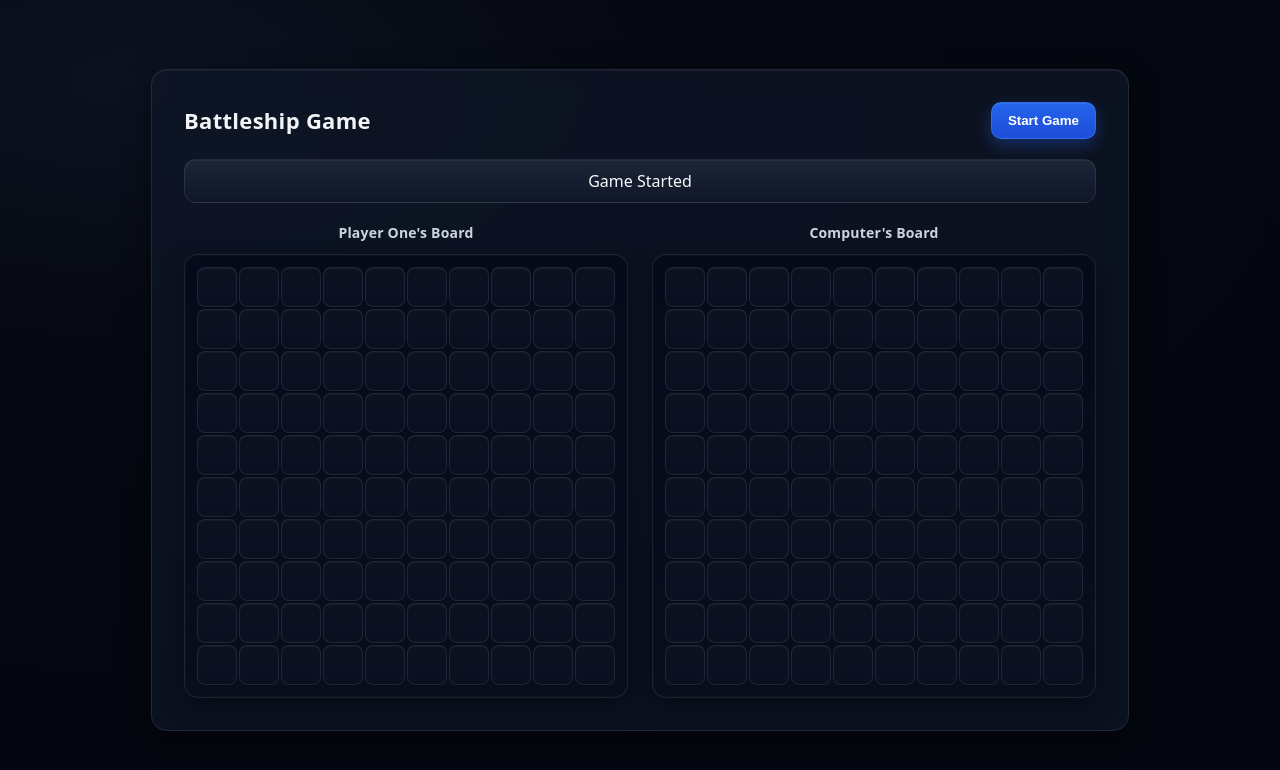
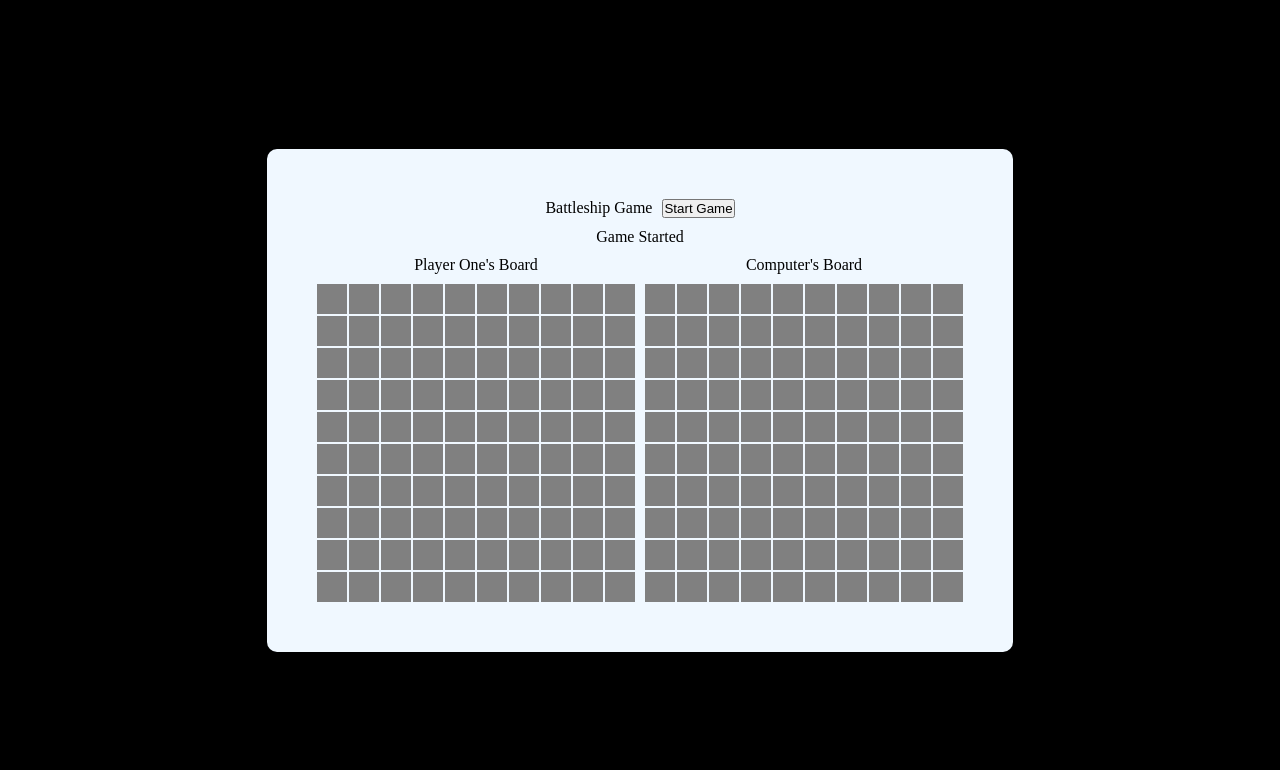
Before and after one commit to g-partha/battleship, a website with bundled scripts: page src/index.html in a window 1280 px wide. Both pictures are taken after a click on the button "Start Game". Built offline with nearby package versions, Linux system fonts and the light colour scheme.

Commit message:
refactor(style.css): Simplify style

```diff
--- a/src/style.css
+++ b/src/style.css
@@ -4,146 +4,54 @@
   box-sizing: border-box;
 }
 body {
-  background: radial-gradient(1200px 600px at 10% 10%, #0b1220, #060913 40%, #04070f 100%);
-  color: #e5e7eb;
-  font-family: system-ui, -apple-system, Segoe UI, Roboto, Ubuntu, Cantarell, Noto Sans, Helvetica, Arial, "Apple Color Emoji", "Segoe UI Emoji";
+  background-color: black;
   display: flex;
   min-height: 100vh;
   align-items: center;
   justify-content: center;
-  line-height: 1.4;
 }
 div#game-container {
-  background: rgba(17, 24, 39, 0.7);
-  -webkit-backdrop-filter: saturate(1.2) blur(12px);
-  backdrop-filter: saturate(1.2) blur(12px);
-  border: 1px solid rgba(148, 163, 184, 0.15);
-  padding: 32px;
-  border-radius: 16px;
+  background-color: aliceblue;
+  padding: 50px;
+  border-radius: 10px;
   display: flex;
-  gap: 20px;
+  gap: 10px;
   flex-direction: column;
   align-items: center;
-  box-shadow: 0 10px 30px rgba(0, 0, 0, 0.45), inset 0 1px 0 rgba(255, 255, 255, 0.04);
 }
 div#game-title {
-  width: 100%;
   display: flex;
-  align-items: center;
-  justify-content: space-between;
-  gap: 12px;
+  gap: 10px;
 }
 div#game-title span {
-  display: inline-flex;
-  align-items: center;
-  gap: 10px;
-  font-weight: 700;
-  font-size: 22px;
-  letter-spacing: 0.3px;
-  color: #f3f4f6;
+  display: flex;
 }
 div#game-title button#start-restart-game {
-  display: inline-flex;
-}
-
-button#start-restart-game {
-  padding: 10px 16px;
-  border-radius: 10px;
-  background: linear-gradient(180deg, #2563eb, #1d4ed8);
-  color: #ffffff;
-  font-weight: 600;
-  border: 1px solid rgba(59, 130, 246, 0.5);
-  box-shadow: 0 6px 16px rgba(37, 99, 235, 0.35), inset 0 1px 0 rgba(255, 255, 255, 0.08);
-  cursor: pointer;
-  transition: transform 120ms ease, box-shadow 120ms ease, filter 120ms ease;
-}
-button#start-restart-game:hover {
-  filter: brightness(1.07);
-  box-shadow: 0 8px 22px rgba(37, 99, 235, 0.45), inset 0 1px 0 rgba(255, 255, 255, 0.12);
-}
-button#start-restart-game:active {
-  transform: translateY(1px);
-}
-button#start-restart-game:focus-visible {
-  outline: 2px solid #93c5fd;
-  outline-offset: 2px;
+  display: flex;
 }
 div#board-outer-container {
   display: flex;
-  gap: 24px;
-  align-items: flex-start;
+  gap: 10px;
 }
 div.board-containers {
   display: flex;
   flex-direction: column;
-  gap: 12px;
+  gap: 10px;
   align-items: center;
 }
-
-div#player-one-name,
-div#computer-name {
-  font-size: 14px;
-  font-weight: 600;
-  color: #cbd5e1;
-  letter-spacing: 0.2px;
-}
-
-div#info-display {
-  width: 100%;
-  text-align: center;
-  color: #f8fafc;
-  background: linear-gradient(180deg, rgba(30, 41, 59, 0.9), rgba(15, 23, 42, 0.9));
-  border: 1px solid rgba(148, 163, 184, 0.15);
-  border-radius: 12px;
-  padding: 10px 12px;
-  box-shadow: inset 0 1px 0 rgba(255, 255, 255, 0.04);
-}
 div.boards {
-  padding: 12px;
-  background: linear-gradient(180deg, rgba(2, 6, 23, 0.6), rgba(2, 6, 23, 0.3));
-  border: 1px solid rgba(148, 163, 184, 0.15);
-  border-radius: 14px;
-  box-shadow: inset 0 0 0 1px rgba(255, 255, 255, 0.02), 0 10px 24px rgba(0, 0, 0, 0.35);
+  display: grid;
+  gap: 5px;
+  grid-template-columns: repeat(10, auto);
 }
 div.board-cells{
-  width: 40px;
-  height: 40px;
-  border-radius: 8px;
-  background: linear-gradient(180deg, #0b1220, #0a1020);
-  border: 1px solid rgba(148, 163, 184, 0.15);
-  box-shadow: inset 0 1px 0 rgba(255, 255, 255, 0.04), 0 1px 0 rgba(0, 0, 0, 0.2);
-  transition: transform 120ms ease, background 160ms ease, box-shadow 160ms ease, border-color 160ms ease, filter 120ms ease;
-}
-
-/* Make the opponent board interactive */
-div#board-two div.board-cells {
-  cursor: crosshair;
-}
-div#board-two div.board-cells:hover {
-  filter: brightness(1.1);
-  border-color: rgba(96, 165, 250, 0.55);
-  box-shadow: 0 0 0 3px rgba(59, 130, 246, 0.25), inset 0 1px 0 rgba(255, 255, 255, 0.06);
+  width: 30px;
+  height: 30px;
+  background-color: grey;
 }
 div.board-cells-miss{
-  background: radial-gradient(circle at 30% 30%, #7f1d1d, #991b1b 40%, #dc2626 100%);
-  border-color: rgba(248, 113, 113, 0.65);
-  box-shadow: inset 0 0 8px rgba(239, 68, 68, 0.55), 0 0 0 2px rgba(239, 68, 68, 0.25);
+  background-color: red;
 }
 div.board-cells-hit{
-  background: radial-gradient(circle at 30% 30%, #064e3b, #065f46 40%, #10b981 100%);
-  border-color: rgba(110, 231, 183, 0.7);
-  box-shadow: inset 0 0 8px rgba(16, 185, 129, 0.6), 0 0 0 2px rgba(16, 185, 129, 0.25);
+background-color: green;
 }
-
-/* Subtle press effect on click */
-div.board-cells:active {
-  transform: translateY(1px);
-}
-
-/* Responsive */
-@media (max-width: 900px) {
-  div#board-outer-container {
-    flex-direction: column;
-    align-items: center;
-  }
-}
```
